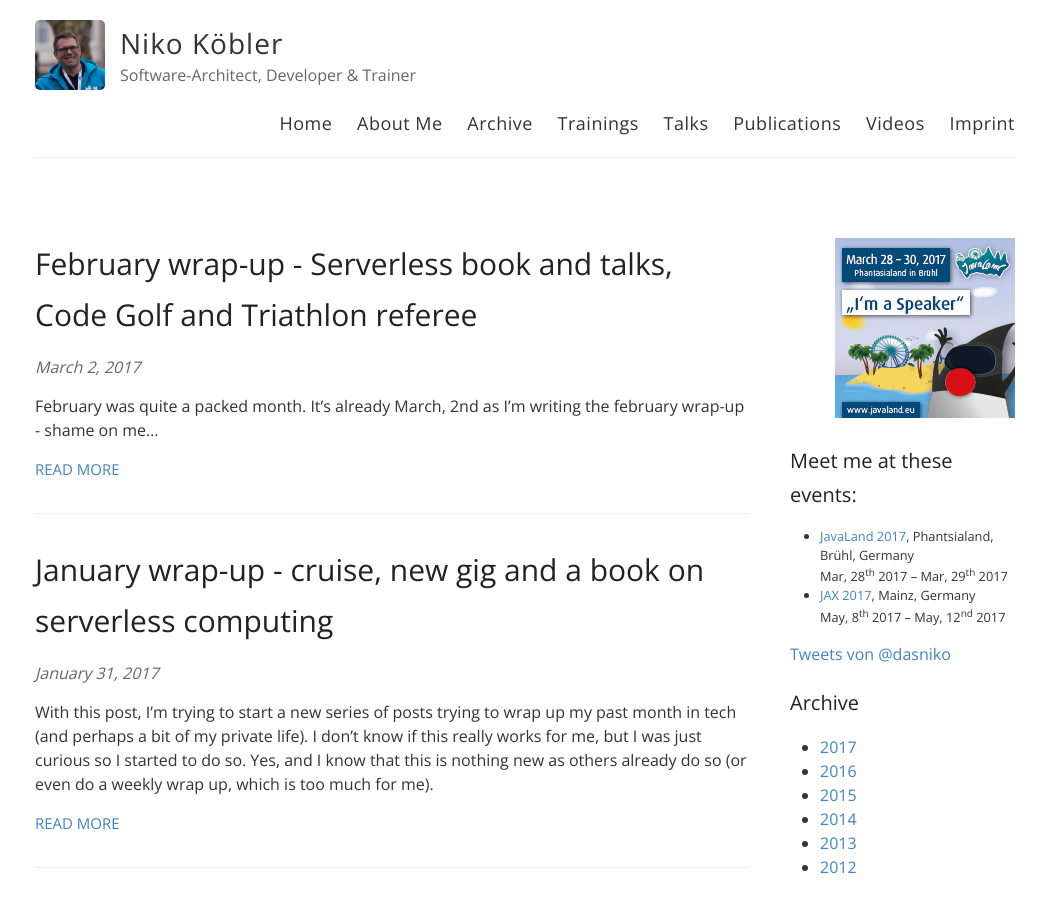
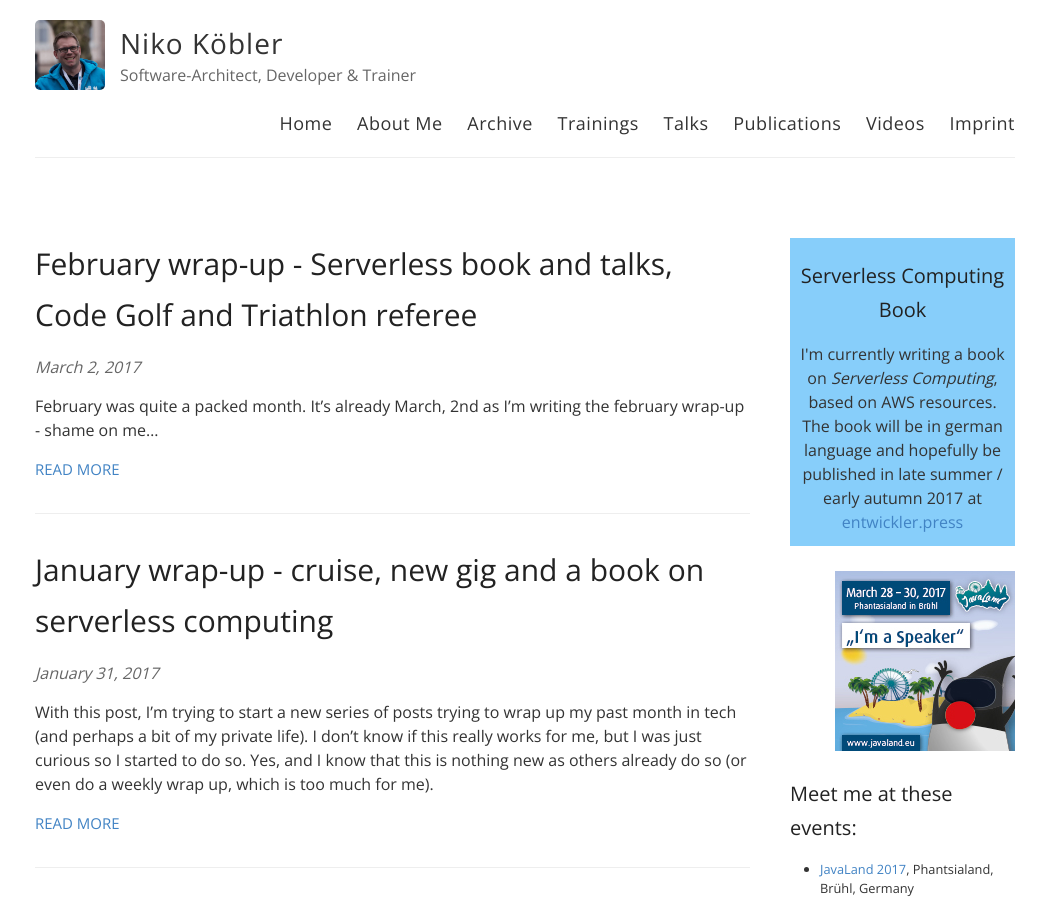
Before and after one commit to dasniko/dasniko.github.io, a Jekyll site: the page built from index.html, in a window 1280 px wide and 900 px high. Shown: the whole window, without its empty margins (115-1161 px from the left). Built offline with Jekyll 4.4.1, drawn with Linux system fonts in a browser that asks for light colours; nearby versions of some CDN libraries; comment, search, counter and statistics services are not loaded.

Commit message:
book teaser

```diff
--- /dev/null
+++ b/_includes/bookteaser.html
@@ -0,0 +1,9 @@
+<div style="background-color: lightskyblue; padding: 1px 10px 12px 10px; margin-bottom: 25px">
+  <div style="text-align: center">
+    <h3>Serverless Computing Book</h3>
+    <div>
+      I'm currently writing a book on <em>Serverless Computing</em>, based on AWS resources.<br/>
+      The book will be in german language and hopefully be published in late summer / early autumn 2017 at <a href="https://entwickler.de/press" target="_blank">entwickler.press</a>
+    </div>
+  </div>
+</div>
--- a/_includes/sidebar.html
+++ b/_includes/sidebar.html
@@ -1,3 +1,6 @@
+<div class="sidebar_content">
+  {% include bookteaser.html %}
+</div>
 <div class="sidebar_content" style="text-align: right; margin-bottom: 10px;">
   {% include speaker.html %}
 </div>
```
